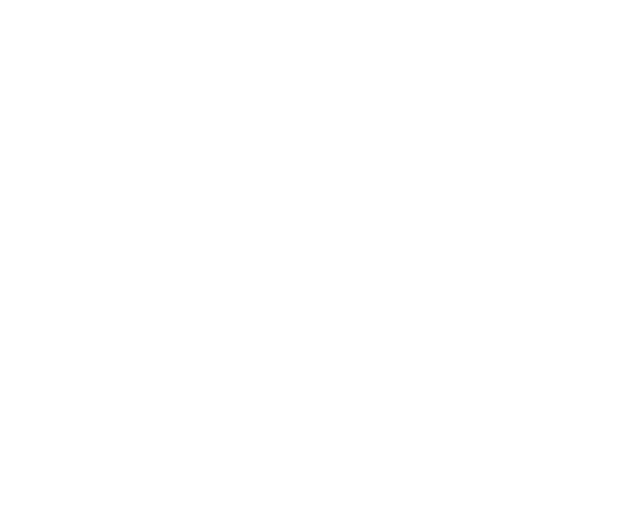
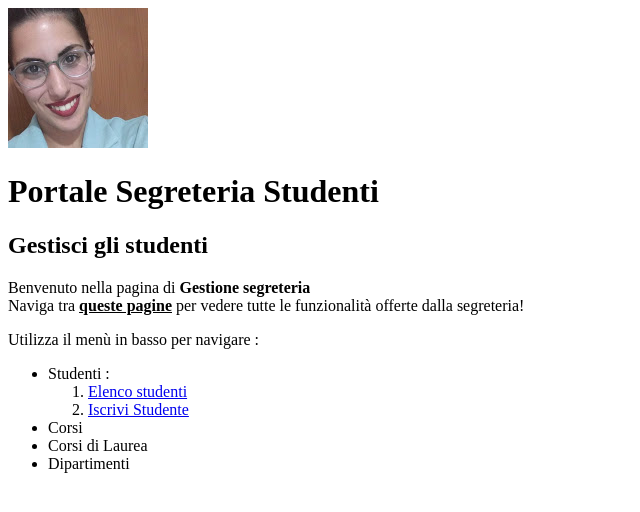
Before and after one commit to IreneMacri/siw-excersices, a plain HTML site: page Segreteria/WebContent/index.html in a window 1280 px wide. Shown: the whole page, without its empty margins (0-640 px from the left). Drawn offline with Linux system fonts and the light colour scheme.

Commit message:
Added content and images

```diff
--- a/Segreteria/WebContent/index.html
+++ b/Segreteria/WebContent/index.html
@@ -1,10 +1,30 @@
 <!DOCTYPE html>
 <html>
-<head>
-<meta charset="ISO-8859-1">
-<title>Insert title here</title>
-</head>
-<body>
+	<head>
+		<meta charset="UTF-8">
+		<title>Segreteria</title>
+	</head>
+	<body>
+		<a href= "https://www.librimondadori.it/autore/matteo-maffucci/" > <img src="Images/Irene.jpg">  </img> </a>
+		<h1>Portale Segreteria Studenti</h1>
+		<h2>Gestisci gli studenti</h2>
+		<p>
+			Benvenuto nella pagina di <strong>Gestione segreteria</strong>  <br/>
+			Naviga tra <strong> <u>queste pagine</u> </strong> per vedere tutte le funzionalità offerte dalla segreteria! <br/>
+		</p>
 
-</body>
+		<p>
+			Utilizza il menù in basso per navigare :
+			<ul>
+				<li> Studenti : </li>
+				<ol>
+					<li> <a href="Elenco_Studenti.html"> Elenco studenti </a></li>
+					<li> <a href="Iscrivi Studente/Iscrivi_Studente.html"> Iscrivi Studente </a> </li>
+				</ol>
+				<li> Corsi </li>
+				<li> Corsi di Laurea </li>
+				<li> Dipartimenti </li>
+			</ul>
+		</p>
+	</body>
 </html>
```
Also changed, not shown: Segreteria/WebContent/Elenco_Studenti.html (added, +27 -0 lines), Segreteria/WebContent/Iscrivi Studente/Iscrivi_Studente.html (added, +10 -0 lines), Segreteria/WebContent/Images/Irene.jpg (added).
